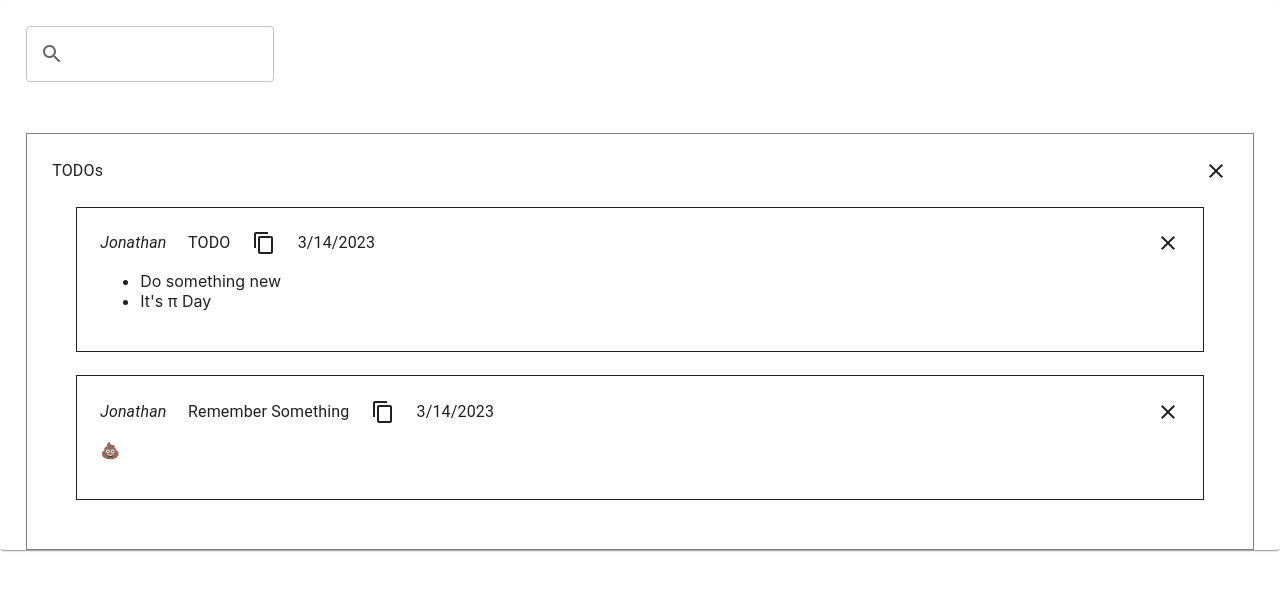
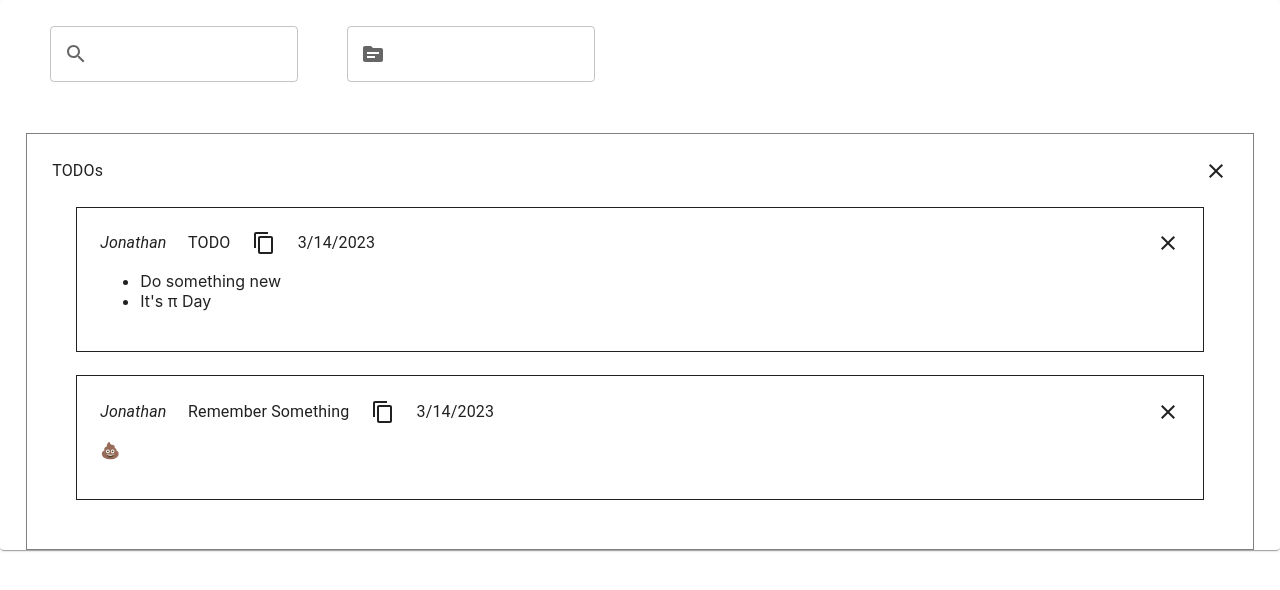
Before and after one commit to jonathanlb/yellow-notes, a React (Create React App) app: page / in a window 1280 px wide. Shown: the top 590 px of the page. Built offline with nearby package versions, Linux system fonts and the light colour scheme.

Commit message:
adding new space field and workspace test

```diff
--- a/package.json
+++ b/package.json
@@ -28,7 +28,7 @@
   "scripts": {
     "start": "react-scripts start",
     "build": "react-scripts build",
-    "test": "react-scripts test",
+    "test": "react-scripts test --transformIgnorePatterns \"node_modules/(?!react-markdown)/\"",
     "lint": "eslint --fix src"
   },
   "eslintConfig": {
--- a/src/App.css
+++ b/src/App.css
@@ -6,6 +6,11 @@
   color: #61dafb;
 }
 
+.NewSearchInputDiv {
+  margin-right: 2%;
+  margin-left: 2%;
+}
+
 .SearchDiv {
   display: flex;
   padding: 2%;
--- a/src/App.tsx
+++ b/src/App.tsx
@@ -1,4 +1,4 @@
-import { Search } from '@mui/icons-material';
+import { Search, Topic } from '@mui/icons-material';
 import { Box, Paper, TextField, Tooltip } from '@mui/material';
 import Debug from 'debug';
 import { useState } from 'react';
@@ -42,6 +42,15 @@ function App() {
     if (e.code === 'Enter') {
       const searchTerm = (e.target as any)?.value?.toString()?.trim();
       const a = noteState.addSpace(searchTerm);
+      // TODO: conduct search and add notes
+      setNoteAction(a);
+    }
+  }
+
+  const newSpace = (e: React.KeyboardEvent<HTMLDivElement>) => {
+    if (e.code === 'Enter') {
+      const title = (e.target as any)?.value?.toString()?.trim();
+      const a = noteState.addSpace(title);
       setNoteAction(a);
     }
   }
@@ -50,10 +59,6 @@ function App() {
     const { source, destination, draggableId } = result;
     debug('onDragEnd', source, destination, draggableId);
     if (!destination) {
-      return;
-    }
-
-    if (destination.index === source.index) {
       return;
     }
 
@@ -69,12 +74,21 @@ function App() {
   return (
     <Paper className='App'>
       <Box className='SearchDiv'>
-        <Tooltip title='New Search'>
-          <TextField className='NewSearchDiv'
-            label={<Search />}
-            id="eventFilterText"
-            onKeyUp={newSearch} />
-        </Tooltip>
+        <Box className='NewSearchInputDiv'>
+          <Tooltip title='New Search'>
+            <TextField className='NewSearchInput'
+              label={<Search />}
+              onKeyUp={newSearch} />
+          </Tooltip>
+        </Box>
+
+        <Box className='NewSearchInputDiv'>
+          <Tooltip title='New Space'>
+            <TextField className='NewSearchInput'
+              label={<Topic />}
+              onKeyUp={newSpace} />
+          </Tooltip>
+        </Box>
       </Box>
 
       <DragDropContext onDragEnd={onDragEnd}>
--- a/src/components/SearchColumn.tsx
+++ b/src/components/SearchColumn.tsx
@@ -1,11 +1,11 @@
+import { Close } from "@mui/icons-material";
 import { Box, Typography } from "@mui/material";
+import Debug from 'debug';
 import { Droppable, DroppableProvided } from "react-beautiful-dnd";
 import { Note } from "../model/notes";
 import { SearchColumn } from "../model/searchWorkspace";
 import { newNoteProps, NoteDiv } from "./Note";
 import './SearchColumn.css';
-import Debug from 'debug';
-import { Close } from "@mui/icons-material";
 
 const debug = Debug('yellow-SearchColumn');
 
@@ -37,6 +37,8 @@ export function SearchColumnDiv(props: SearchColumnProps) {
   debug('render', props);
 
   const createNoteProps = (note: Note, colIdx: number, noteIdx: number) => {
+    debug('creating-note-from', props);
+    debug('build-note', note, colIdx, noteIdx);
     return newNoteProps(
       note, noteIdx,
       () => props.closeNote(noteIdx));
--- a/src/model/searchWorkspace.ts
+++ b/src/model/searchWorkspace.ts
@@ -1,4 +1,7 @@
+import Debug from 'debug';
 import { Author, Note } from './notes';
+
+const debug = Debug('yellow-searchworkspace');
 
 export type SearchColumn = {
   notes: Map<string, Note>;
@@ -59,12 +62,19 @@ export class SearchWorkSpaceModel {
   reorderNote(
     srcSpace: number, srcIndex: number,
     destSpace: number, destIdx: number) {
+    debug('reorder', srcSpace, srcIndex, destSpace, destIdx);
     const srcCol = this.columns[srcSpace];
     const destCol = this.columns[destSpace];
     const noteId = srcCol.notesOrder[srcIndex];
 
     srcCol.notesOrder = srcCol.notesOrder.filter(x => x !== noteId);
     destCol.notesOrder.splice(destIdx, 0, noteId);
+
+    if (srcCol !== destCol) {
+      const note = srcCol.notes.get(noteId) as Note;
+      srcCol.notes.delete(noteId);
+      destCol.notes.set(noteId, note);
+    }
     return this.actionId++;
   }
 };
```
Also changed, not shown: 2 other files (tests, documents, lock files or other folders).
